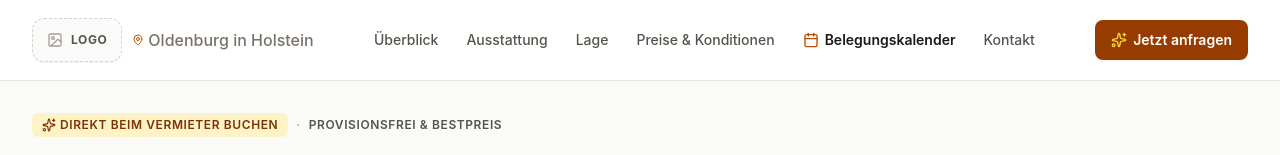
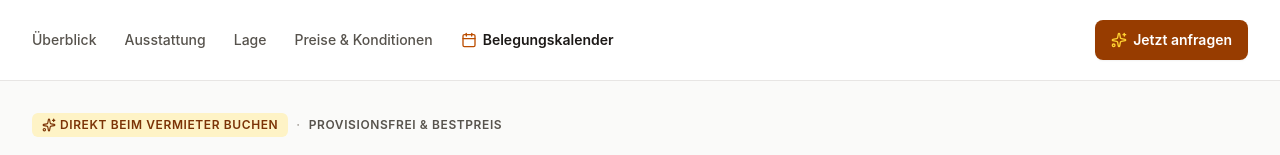
Before and after one commit to ZwischenDenWellen/fewozwischendenwellen, a React (Vite) app: page / in a window 1280 px wide. Shown: the top 155 px of the page. Built offline with nearby package versions, Linux system fonts and the light colour scheme; a web font is replaced by a local one.

Commit message:
refactor: update location map coordinates and simplify navbar
Adjusted the OpenStreetMap embed to point to the correct location and removed the placeholder logo from the navigation bar for a cleaner layout.

```diff
--- a/src/components/LocationSection.tsx
+++ b/src/components/LocationSection.tsx
@@ -74,7 +74,7 @@ export function LocationSection({ apartment }: LocationSectionProps) {
               {/* Stylized OpenStreetMap Embed or Interactive Visual View */}
               <iframe
                 title="Lage der Ferienwohnung"
-                src={`https://www.openstreetmap.org/export/embed.html?bbox=12.6700%2C54.4280%2C12.6990%2C54.4420&layer=mapnik&marker=${apartment.coordinates.lat}%2C${apartment.coordinates.lng}`}
+                src={`https://www.openstreetmap.org/export/embed.html?bbox=10.88%2C54.28%2C10.91%2C54.2849&layer=mapnik&marker=54.284957%2C10.891743`}
                 className="w-full h-full border-0"
                 loading="lazy"
               />
--- a/src/components/Navbar.tsx
+++ b/src/components/Navbar.tsx
@@ -32,27 +32,6 @@ export function Navbar({
   return (
     <header className="sticky top-0 z-40 bg-white/95 backdrop-blur-md border-b border-stone-200">
       <div className="max-w-7xl mx-auto px-4 sm:px-6 lg:px-8 h-20 flex items-center justify-between">
-        {/* Brand / Logo Placeholder */}
-        <div className="flex items-center gap-3">
-          <a href="#" className="flex items-center gap-2.5 group">
-            {/* Logo Placeholder Box */}
-            <div
-              title="Logo-Platzhalter (kann später durch Ihr Bild-Logo ersetzt werden)"
-              className="h-11 px-3.5 rounded-xl border border-dashed border-stone-300 hover:border-amber-800 bg-stone-50 hover:bg-stone-100 flex items-center justify-center gap-2 transition-all shadow-2xs"
-            >
-              <ImageIcon className="w-4 h-4 text-stone-400 group-hover:text-amber-800 transition-colors" />
-              <span className="text-xs font-bold uppercase tracking-wider text-stone-600 group-hover:text-amber-900 transition-colors">
-                LOGO
-              </span>
-            </div>
-
-            {/* City subtitle */}
-            <span className="text-2xs text-stone-500 hidden sm:flex items-center gap-1 font-medium">
-              <MapPin className="w-3 h-3 text-amber-700" />
-              {apartment.city}
-            </span>
-          </a>
-        </div>
 
         {/* Navigation links (Desktop & Tablets) */}
         <nav className="hidden md:flex items-center gap-5 lg:gap-7 text-xs sm:text-sm font-medium text-stone-600">
@@ -67,7 +46,6 @@ export function Navbar({
             <Calendar className="w-4 h-4 text-amber-700" />
             <span>Belegungskalender</span>
           </a>
-          <a href="#kontakt" className="hover:text-stone-900 transition-colors">Kontakt</a>
         </nav>
 
         {/* Action controls & Mobile menu toggle */}
```
Also changed, not shown: 1 other file (tests, documents, lock files or other folders).
